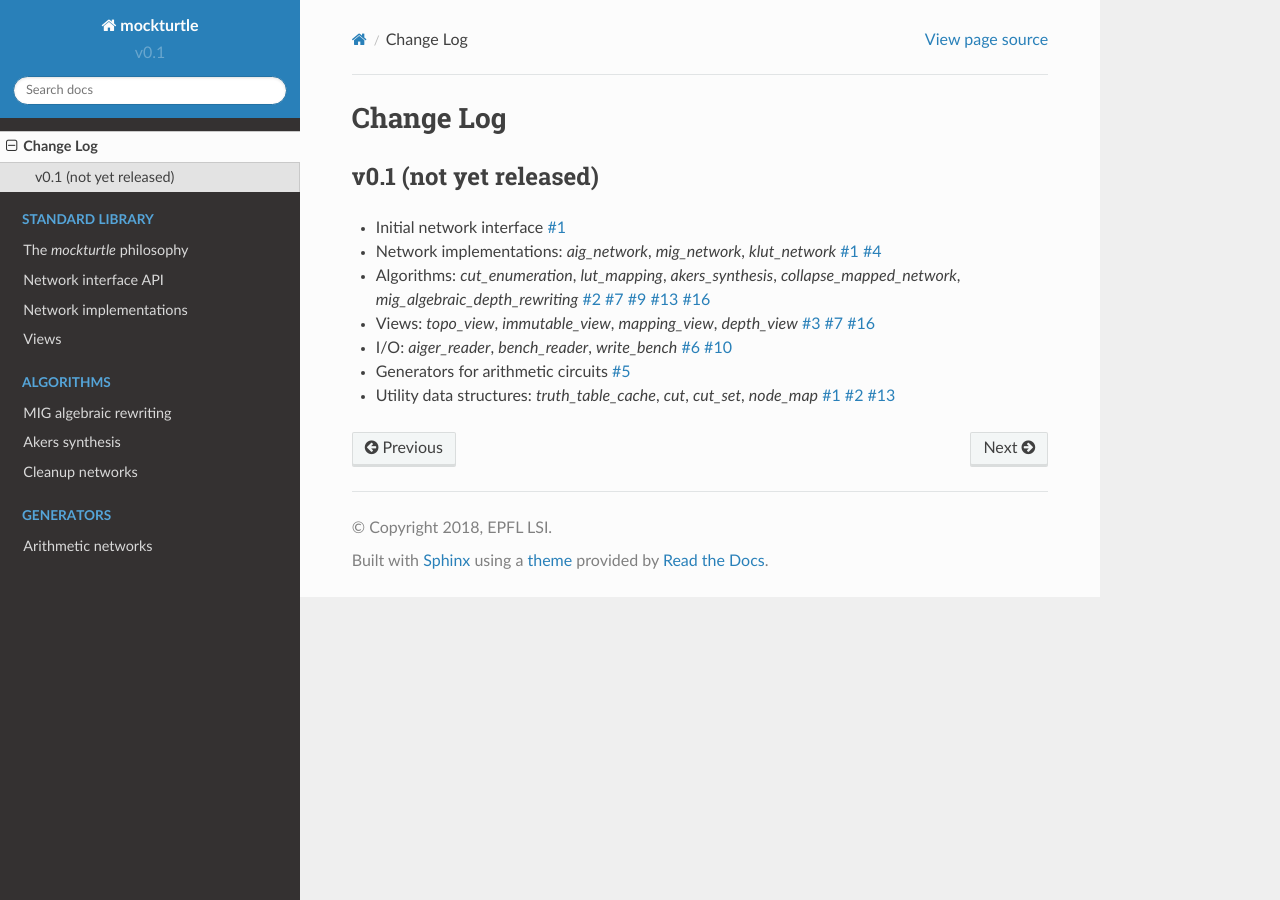
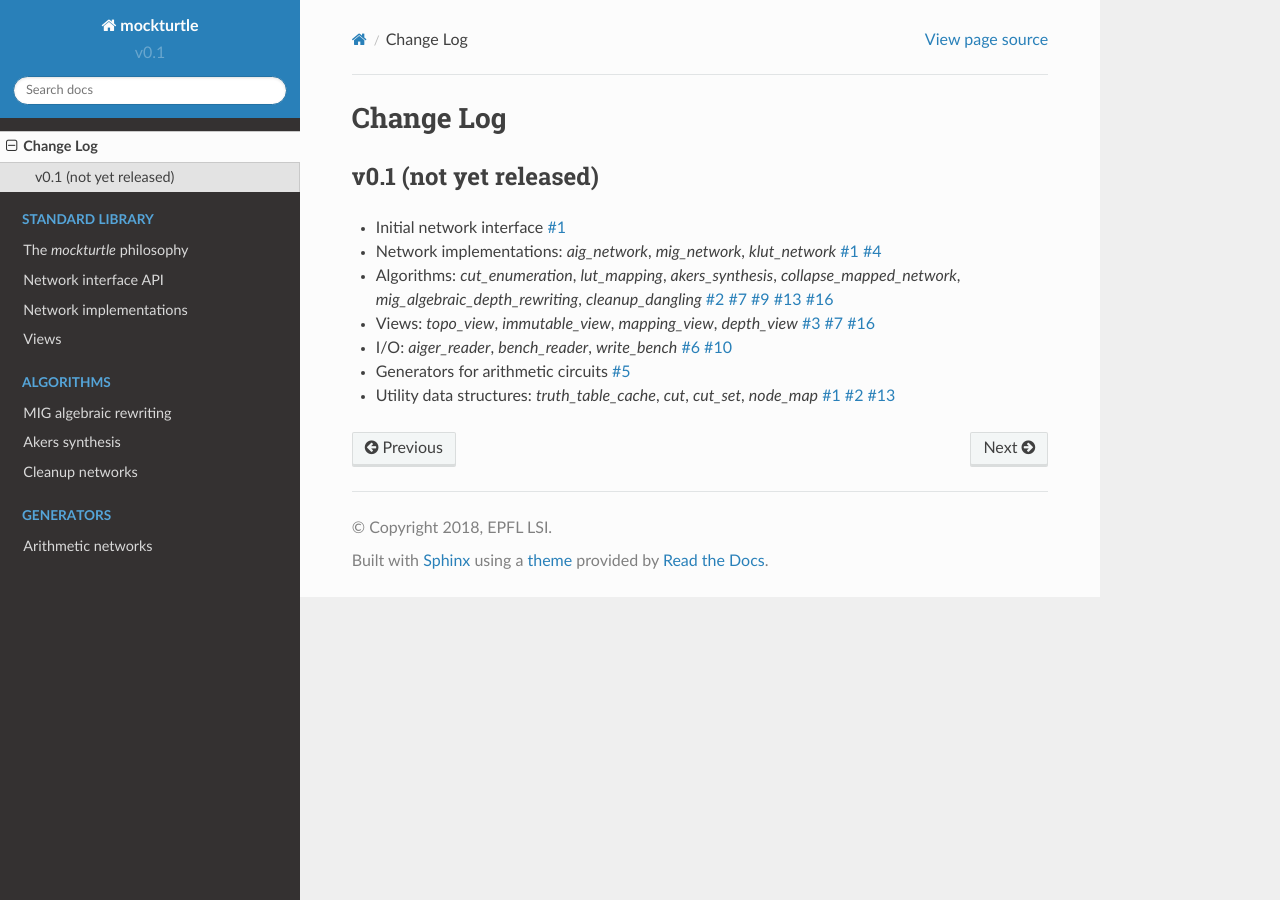
Before and after one commit to lsils/mockturtle, a Sphinx documentation site: the page built from docs/changelog.rst, in a window 1280 px wide. Built offline with Sphinx 7.4.7 and the Read the Docs theme 2.0.0, drawn with Linux system fonts in a browser that asks for light colours; pages that are not in the unit, such as notebooks, are missing from menus.

Commit message:
Changelog.

```diff
--- a/docs/changelog.rst
+++ b/docs/changelog.rst
@@ -11,7 +11,7 @@ v0.1 (not yet released)
   `#1 <https://github.com/lsils/mockturtle/pull/1>`_
   `#4 <https://github.com/lsils/mockturtle/pull/4>`_
 
-* Algorithms: `cut_enumeration`, `lut_mapping`, `akers_synthesis`, `collapse_mapped_network`, `mig_algebraic_depth_rewriting`
+* Algorithms: `cut_enumeration`, `lut_mapping`, `akers_synthesis`, `collapse_mapped_network`, `mig_algebraic_depth_rewriting`, `cleanup_dangling`
   `#2 <https://github.com/lsils/mockturtle/pull/2>`_
   `#7 <https://github.com/lsils/mockturtle/pull/7>`_
   `#9 <https://github.com/lsils/mockturtle/pull/9>`_
```
